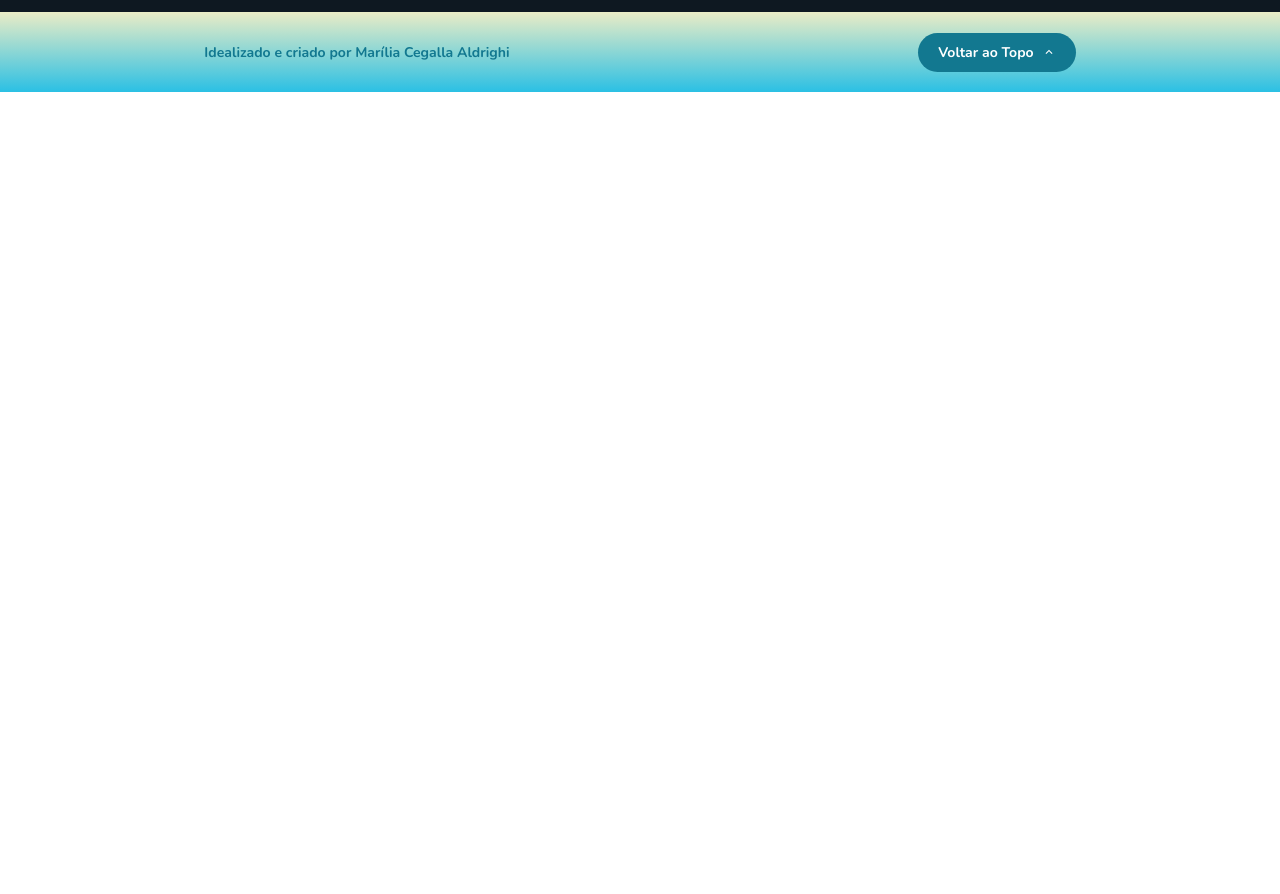
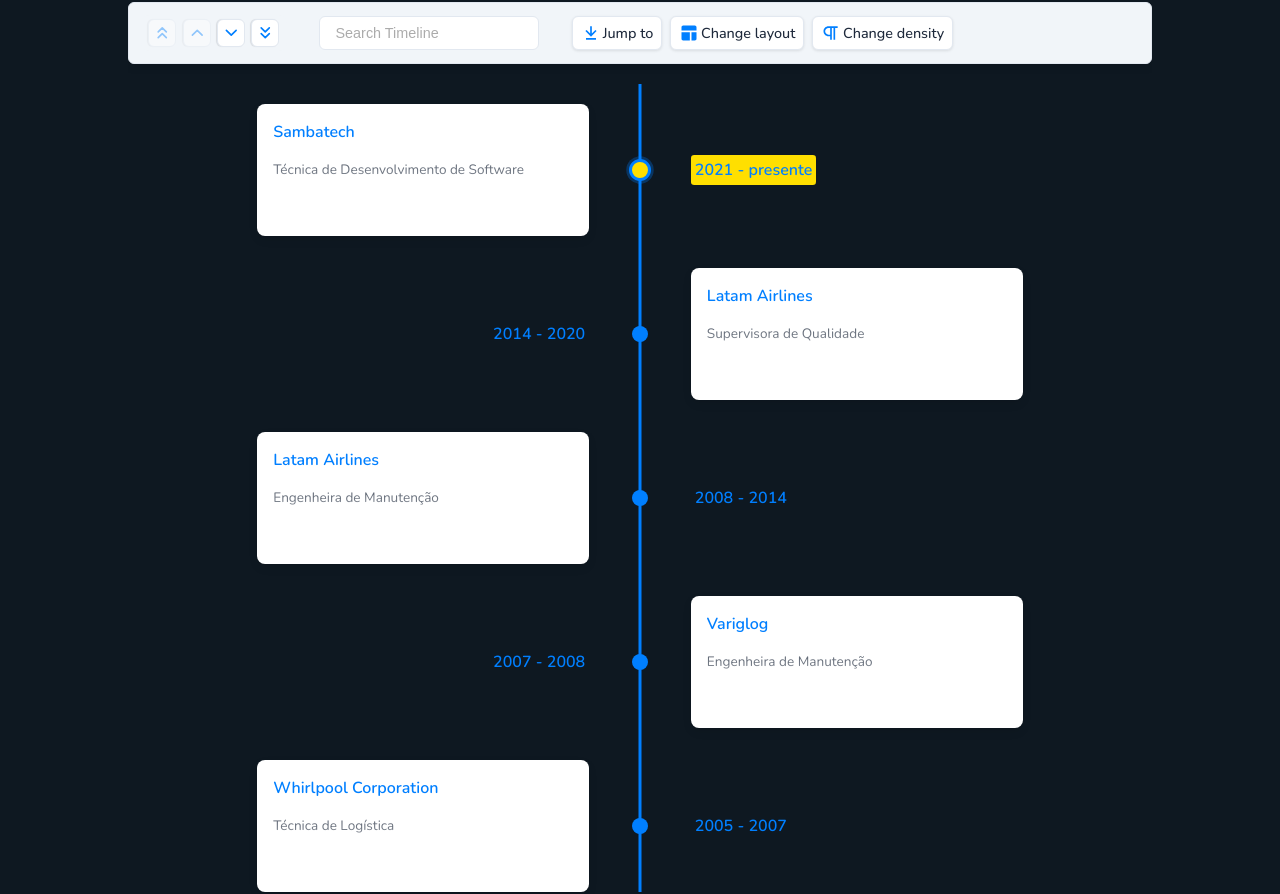
Before and after one commit to maricegalla/portfolio, a React (Create React App) app: page / in a window 1280 px wide. Shown: the part 2515-3409 px from the top of the page. Before the commit the page ends 2607 px from the top, so only its background shows below. Built offline with nearby package versions, Linux system fonts and the light colour scheme.

Commit message:
Experience

```diff
--- /dev/null
+++ b/src/assets/experiences.js
@@ -0,0 +1,27 @@
+export const experiences = [
+  {
+    title: '2021 - presente',
+    cardTitle: 'Sambatech',
+    cardDetailedText: 'Técnica de Desenvolvimento de Software',
+  },
+  {
+    title: '2014 - 2020',
+    cardTitle: 'Latam Airlines',
+    cardDetailedText: 'Supervisora de Qualidade',
+  },
+  {
+    title: '2008 - 2014',
+    cardTitle: 'Latam Airlines',
+    cardDetailedText: 'Engenheira de Manutenção',
+  },
+  {
+    title: '2007 - 2008',
+    cardTitle: 'Variglog',
+    cardDetailedText: 'Engenheira de Manutenção',
+  },
+  {
+    title: '2005 - 2007',
+    cardTitle: 'Whirlpool Corporation',
+    cardDetailedText: 'Técnica de Logística',
+  },
+];
--- a/src/components/Content/Experiences/index.jsx
+++ b/src/components/Content/Experiences/index.jsx
@@ -1,11 +1,27 @@
 import React from 'react';
+import { Chrono } from 'react-chrono';
+import useViewport from 'src/hooks/useViewport';
+import { experiences } from 'src/assets/experiences';
 import { ExperienceContainer } from './style';
 
 const Experiences = () => {
+  const { width } = useViewport();
   return (
     <ExperienceContainer id="experiences">
       <h1>EXPERIÊNCIAS</h1>
-
+      {width >= 1000
+      ? <div>
+        <Chrono
+          items={experiences}
+          cardHeight={100}
+          cardWidth={300}
+          scrollable={true}
+          hideControls
+          disableClickOnCircle={true}
+          mode="VERTICAL_ALTERNATING" />
+      </div>
+      :
+      ''}
     </ExperienceContainer>
   );
 };
--- a/src/components/Content/Experiences/style.js
+++ b/src/components/Content/Experiences/style.js
@@ -16,6 +16,39 @@
     text-align: center;
   }
 
+  & > div {
+    width: 100%;
+    height: fit-content;
+    font-family: 'Nunito', sans-serif;
+  }
+
+  .css-4reink-TimelineCardTitle {
+    text-align:center;
+    font-weight: 700;
+    color: #333 !important;
+  }
+
+  .css-2f561s-TimelineItemContentWrapper {
+    text-align:center;
+    color: #333 !important;
+  }
+
+  .css-xa4des-VerticalCircleWrapper::after {
+    background-color: #127890;
+  }
+
+  .css-1wybm3g-Circle:not(.using-icon) {
+    background-color: #127890;
+  }
+
+  .css-1wybm3g-Circle:not(.using-icon).active::after {
+    background-color: #eaecc6;
+  }
+
+  .css-1f02b8t-TitleWrapper.active {
+    background-color: #127890;
+    color: #fff;
+  }
 
   @media (max-width: 800px) {
     width: 90%;
@@ -25,6 +58,25 @@
     h1 {
       transform: scale(0.7);
     }
+
+    .css-3i23bs-TimelineMainWrapper {
+      padding: 0;
+    }
+
+    .css-1iv48dl-TimelineVerticalWrapper {
+      padding: 0;
+    }
+
+    .css-1f02b8t-TitleWrapper { {
+      text-align: center;
+      font-size: 0.8rem;
+      transform: rotate(270deg);
+      width: 100%;
+    }
+    .css-mpnodf-TimelineTitleWrapper.right {
+      align-items: fit-content;
+    }
+
   }
 `;
 
```
Also changed, not shown: src/assets/experience.js (deleted, +0 -27 lines).
